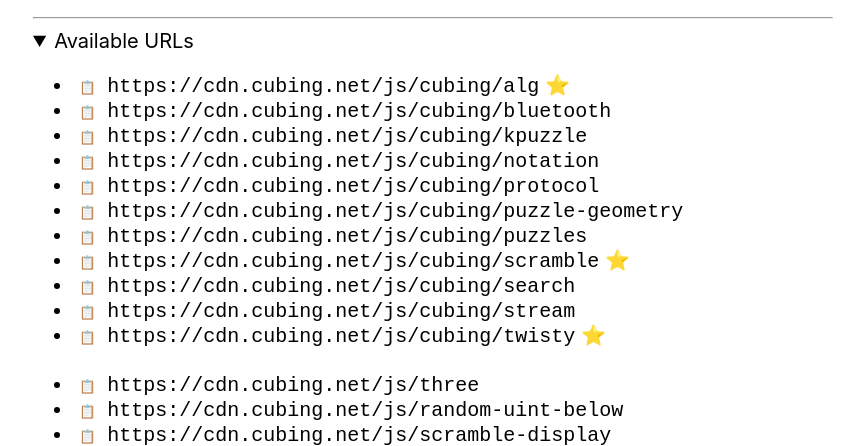
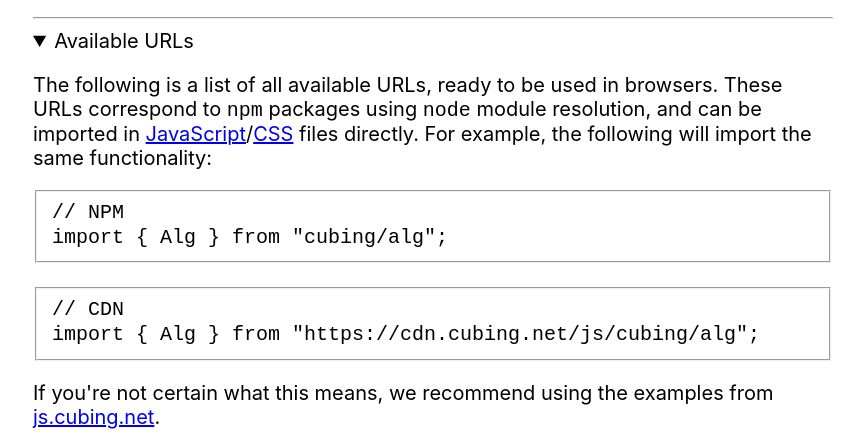
Before and after one commit to cubing/cdn.cubing.net, a website: page src/static/index.html in a window 1280 px wide. Both pictures are taken after a click on the heading "Available URLs". Shown: the part 327-773 px from the top of the page, without its empty margins (207-1071 px from the left). Drawn offline with Linux system fonts and the light colour scheme.

Commit message:
Add an explanation/disclaimer to the list of URLs.

```diff
--- a/src/static/index.html
+++ b/src/static/index.html
@@ -56,8 +56,38 @@
         cursor: pointer;
       }
 
+      .boilerplate {
+        opacity: 0.4
+      }
+
     </style>
     <summary title="Press to expand.">Available URLs</summary>
+    <p>
+      The following is a list of all available URLs, ready to be used in browsers. These URLs correspond to
+      <code>npm</code> packages using <code>node</code> module resolution, and can be imported in <a
+        href="https://developer.mozilla.org/en-US/docs/Web/JavaScript/Reference/Statements/import">JavaScript</a>/<a
+        href="https://developer.mozilla.org/en-US/docs/Web/CSS/@import">CSS</a>
+      files directly. For example, the following will import the same functionality:
+    </p>
+    <fieldset>
+      <code>
+        // NPM
+        <br>
+        import { Alg } from &quot;cubing/alg&quot;;
+      </code>
+    </fieldset>
+    <br>
+    <fieldset>
+      <code>
+       // CDN
+        <br>
+        import { Alg } from &quot;https://cdn.cubing.net/js/cubing/alg&quot;;
+      </code>
+    </fieldset>
+    <p>
+      If you're not certain what this means, we recommend using the examples from <a
+        href="https://js.cubing.net/cubing/">js.cubing.net</a>.
+    </p>
     <ul>
       <li><button title="Copy">📋</button>
         <code><span class="boilerplate">https://cdn.cubing.net/js/</span>cubing/alg</code> <span
```
Also changed, not shown: 1 other file.
